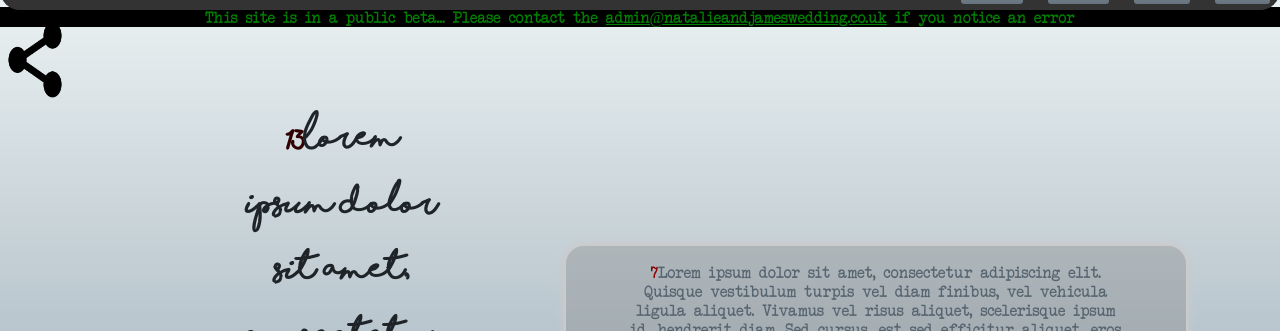
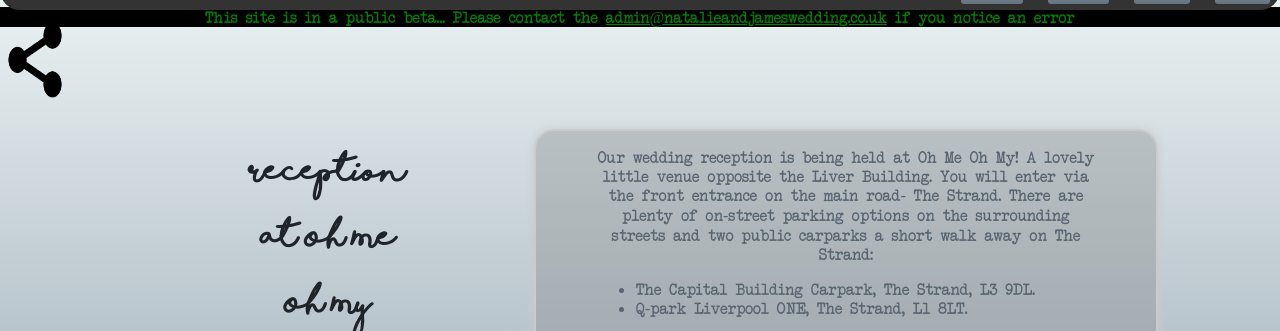
Before and after one commit to jdtechnology/njWedGit, a PHP site: page /night in a window 1280 px wide. Shown: the part 50-381 px from the top of the page. Run offline with PHP 8.4, Linux system fonts and the light colour scheme.

Commit message:
Modify day page (Left and right)

```diff
--- a/night.php
+++ b/night.php
@@ -35,10 +35,14 @@ if (isset($_GET["view_as"]) && $_GET["view_as"] == "json") {
 						require("main_general.php");
 						echo "\n";
 					?>
-					<p><span class="required">7</span>Lorem ipsum dolor sit amet, consectetur adipiscing elit. Quisque vestibulum turpis vel diam finibus, vel vehicula ligula aliquet. Vivamus vel risus aliquet, scelerisque ipsum id, hendrerit diam. Sed cursus, est sed efficitur aliquet, eros lacus mollis ligula, ac finibus ante justo vel turpis. Aenean ac neque sapien. Nulla non luctus massa, eget fermentum lacus.</p>
+					<p><!--<span class="required">7</span>-->Our wedding reception is being held at Oh Me Oh My! A lovely little venue opposite the Liver Building. You will enter via the front entrance on the main road- The Strand. There are plenty of on-street parking options on the surrounding streets and two public carparks a short walk away on The Strand:
+                                            <ul class="carpark">
+                                              <li>The Capital Building Carpark, The Strand, L3 9DL.</li>
+                                              <li>Q-park Liverpool ONE, The Strand, L1 8LT.</li>
+                                            </ul>
+                                          </p>
 					<!--Update maps iframe to my style of embed.-->
-					&nbsp;&nbsp;&nbsp;&nbsp;&nbsp;&nbsp;<iframe width="450" height="300" frameborder="0" style="border:0" src="https://www.google.com/maps/embed/v1/place?q=Oh%20me%20oh%20my%20&key=AIzaSyAuNKVFmfHJn_tU3kLHkU0YlNEamCE-gx0" allowfullscreen></iframe>
-					<p><span class="required">8</span>Sed quis odio nec risus pellentesque bibendum id eget augue. Donec egestas a eros nec bibendum. Aliquam facilisis mattis metus, a lacinia quam venenatis eu. Duis dolor turpis, dictum in nisl nec, pulvinar semper sem. Vivamus quis auctor magna. Suspendisse dignissim suscipit pulvinar. Maecenas rhoncus lobortis consequat. Nam lorem elit, consequat eget quam vitae, ullamcorper ullamcorper diam. Etiam vitae erat sed tellus consectetur cursus vitae eu tortor. Suspendisse id arcu quis diam efficitur vulputate. Praesent eget enim fringilla, lobortis lacus eu, viverra neque.</p>
+					<!--&nbsp;-->&nbsp;&nbsp;&nbsp;&nbsp;&nbsp;<iframe width="450" height="300" frameborder="0" style="border:0" src="https://www.google.com/maps/embed/v1/place?q=Oh%20me%20oh%20my%20&key=AIzaSyAuNKVFmfHJn_tU3kLHkU0YlNEamCE-gx0" allowfullscreen></iframe>
 				</div>
 			</td>
 		</tr>
--- a/table_left.php
+++ b/table_left.php
@@ -39,7 +39,7 @@ if($page_ref == "home_page") {
 			<td id="tabLeft">
 				<div id="leftContent">
 					<!--Location NIGHT-->
-					<p><span class="required">13</span>Lorem ipsum dolor sit amet, consectetur adipiscing elit. Nullam id ante a magna ultricies sodales.</p>
+					<p><!--<span class="required">13</span>-->Reception at Oh Me Oh My</p>
 					<br>
 					<br>
 					<br>
```
